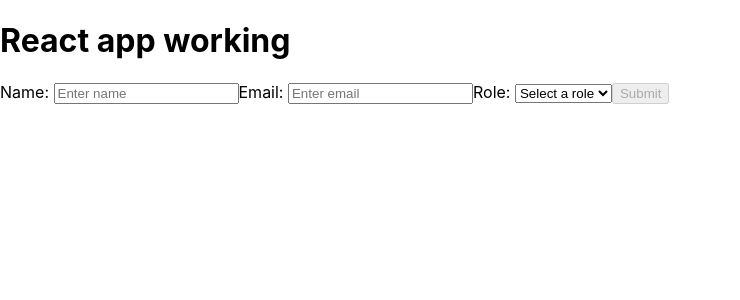
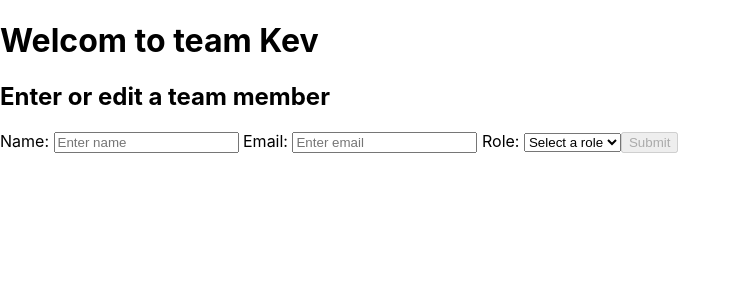
Before and after one commit to bloominstituteoftechnology/team-builder, a React (Create React App) app in the folder team-builder/: page / in a window 1280 px wide. Shown: the top 300 px of the page, without its empty margins (0-740 px from the left). Built offline with nearby package versions, Linux system fonts and the light colour scheme.

Commit message:
stretch working

```diff
--- a/team-builder/package.json
+++ b/team-builder/package.json
@@ -8,7 +8,8 @@
     "@testing-library/user-event": "^7.2.1",
     "react": "^16.13.1",
     "react-dom": "^16.13.1",
-    "react-scripts": "3.4.1"
+    "react-scripts": "3.4.1",
+    "uuid": "^8.2.0"
   },
   "scripts": {
     "start": "react-scripts start",
--- a/team-builder/src/App.js
+++ b/team-builder/src/App.js
@@ -1,9 +1,9 @@
 import React, { useState, useEffect } from 'react';
 import logo from './logo.svg';
 import './App.css';
+import { v4 as uuid } from 'uuid'
 import Form from './components/form'
 import Team from './components/team'
-
 
 
 const initialFormValue = {
@@ -27,7 +27,7 @@ const submitForm = () => {
     name: form.name.trim(),
     email: form.email.trim(),
     role: form.role,
-    id: Date.now()
+    id: uuid()
   }
   setTeam([...team, newMember])
   setForm(initialFormValue)
@@ -35,11 +35,11 @@ const submitForm = () => {
 
 const editMember = editedMember => {
   const newTeamMembers = team.map(member =>
-    member.key === editedMember.key ? editedMember : member )
+    member.id === editedMember.id ? editedMember : member )
     setTeam(newTeamMembers)
-    setMemberToEdit()
+    setMemberToEdit(initialFormValue)
+}
 
-}
 
 useEffect(() => {
   setForm(memberToEdit || initialFormValue)
@@ -48,8 +48,8 @@ useEffect(() => {
 
   return (
     <div>
-      <h1>React app working</h1>
-      <Form update={updateForm} member={form} submit={submitForm} editMember={editMember} memberToEdit={memberToEdit} form={form} setForm={setForm}/>
+      <h1>Welcom to team Kev</h1>
+      <Form update={updateForm} member={form} submit={submitForm} editMember={editMember} memberToEdit={memberToEdit}/>
 
     {
       team.map(member => {
--- a/team-builder/src/components/form.js
+++ b/team-builder/src/components/form.js
@@ -22,6 +22,7 @@ export default function form(props){
 
     return(
         <div className='form-container'>
+            <h2>Enter or edit a team member</h2>
             <form onSubmit={onSubmit}>
                 <label htmlFor='name'>Name:&nbsp;
                      <input
@@ -35,7 +36,7 @@ export default function form(props){
                      ></input>
                 </label>
 
-                <label htmlFor='email'>Email:&nbsp;
+                <label htmlFor='email'> Email:&nbsp;
                     <input
                     type='email'
                     placeholder='Enter email'
@@ -46,7 +47,7 @@ export default function form(props){
                     ></input>
                 </label>
 
-                <label htmlFor='role'>Role:&nbsp;
+                <label htmlFor='role'> Role:&nbsp;
                     <select
                     id='role'
                     name='role'
--- a/team-builder/src/components/team.js
+++ b/team-builder/src/components/team.js
@@ -7,7 +7,7 @@ export default function team(props){
             <h2>{member.name}</h2>
             <p>{member.email}</p>
             <p>{member.role}</p>
-    <button onClick={() => setMemberToEdit(props.member)}>Edit</button>
+            <button onClick={() => setMemberToEdit(props.member)}>Edit</button>
         </div>
 
     )
```
Also changed, not shown: 1 other file (tests, documents, lock files or other folders).
